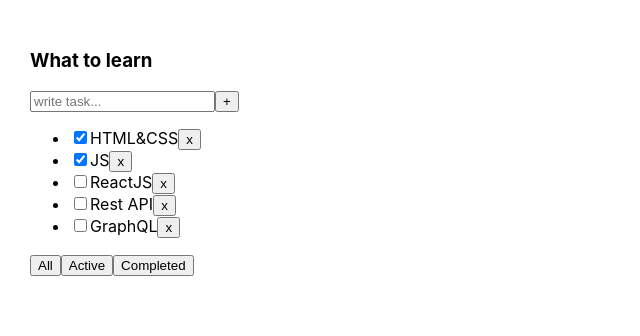
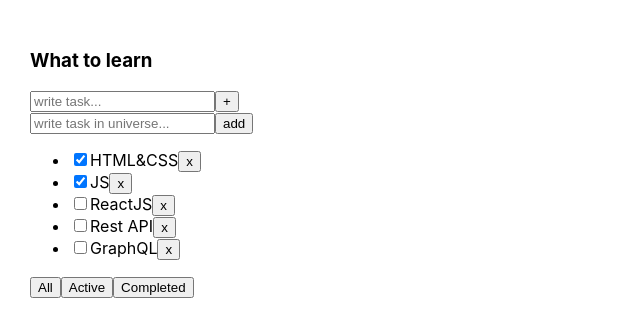
Before and after one commit to aliaksandr-batskalevich/3-react-toDoList, a React (Create React App) app: page / in a window 1280 px wide. Shown: the top 336 px of the page, without its empty margins (0-640 px from the left). Built offline with nearby package versions, Linux system fonts and the light colour scheme.

Commit message:
files of 3th week + change after additional lesson

```diff
--- a/src/App.tsx
+++ b/src/App.tsx
@@ -8,11 +8,11 @@
 function App() {
 
     let [tasks, setTasks] = useState([
-        { id: v1(), title: "HTML&CSS", isDone: true },
-        { id: v1(), title: "JS", isDone: true },
-        { id: v1(), title: "ReactJS", isDone: false },
-        { id: v1(), title: "Rest API", isDone: false },
-        { id: v1(), title: "GraphQL", isDone: false },
+        {id: v1(), title: "HTML&CSS", isDone: true},
+        {id: v1(), title: "JS", isDone: true},
+        {id: v1(), title: "ReactJS", isDone: false},
+        {id: v1(), title: "Rest API", isDone: false},
+        {id: v1(), title: "GraphQL", isDone: false},
     ]);
     let [filter, setFilter] = useState<FilterValuesType>("all");
 
@@ -22,8 +22,17 @@
     }
     const addTask = (data: string) => {
         setTasks([{id: v1(), title: data, isDone: false}, ...tasks])
+    }
+    const setCheckbox = (idIn: string) => {
+        let tasksAfter = tasks.map(el => {
+            if (el.id === idIn) {
+                return {id: el.id, title: el.title, isDone: !el.isDone}
+            }
+            return el
+        });
+        setTasks(tasksAfter);
+    }
 
-    }
     function changeFilter(value: FilterValuesType) {
         setFilter(value);
     }
@@ -43,6 +52,7 @@
                       removeTask={removeTask}
                       changeFilter={changeFilter}
                       callbackAddTask={addTask}
+                      callbackSetCheckbox={setCheckbox}
             />
         </div>
     );
--- a/src/Todolist.tsx
+++ b/src/Todolist.tsx
@@ -1,37 +1,45 @@
 import React, {ChangeEvent, KeyboardEvent, useState} from 'react';
 import {FilterValuesType} from './App';
 import {Button} from "./components/Button";
+import {FullInput} from "./components/FullInput";
+import {UniversalInput} from "./components/UniversalInput";
 
 type TaskType = {
     id: string
     title: string
     isDone: boolean
 }
-
 type PropsType = {
     title: string
     tasks: Array<TaskType>
     removeTask: (taskId: string) => void
     changeFilter: (value: FilterValuesType) => void
     callbackAddTask: (data: string) => void
+    callbackSetCheckbox: (idIn: string) => void
 }
 
 export function Todolist(props: PropsType) {
 
+    // state for UniversalInput
     let [inputData, setInputData] = useState<string>('');
-
+    // functions for UniversalInput
+    const onChangeInputHandler = (event: ChangeEvent<HTMLInputElement>) => {
+        setInputData(event.currentTarget.value)
+    }
     const addTaskAndNull = () => {
         props.callbackAddTask(inputData);
         setInputData('');
     }
+    const onKeyPressInputHandler = (event: KeyboardEvent<HTMLInputElement>) => {
+        event.key === 'Enter' && inputData.length != 0 && addTaskAndNull();
+    }
     const onclickButtonHandler = () => {
         inputData.length != 0 && addTaskAndNull();
     }
-    const onChangeInputHandler = (event: ChangeEvent<HTMLInputElement>) => {
-        setInputData(event.currentTarget.value)
-    }
-    const onKeyPressInputHandler = (event: KeyboardEvent<HTMLInputElement>) => {
-        event.key === 'Enter' && inputData.length != 0 && addTaskAndNull();
+
+
+    const addTaskCallbackHandler = (inputData: string) => {
+        props.callbackAddTask(inputData)
     }
     const chFilHandler = (filterValues: FilterValuesType) => {
         props.changeFilter(filterValues);
@@ -39,29 +47,50 @@
     const remTaskButHandler = (taskId: string) => {
         props.removeTask(taskId);
     }
+    const onClickInputHandler = (idIn: string) => {
+        props.callbackSetCheckbox(idIn);
+    }
+
+    let tasks = props.tasks.map(t => {
+        return (
+            <li key={t.id}>
+                <input type="checkbox" checked={t.isDone} onClick={() => onClickInputHandler(t.id)}/>
+                <span>{t.title}</span>
+                <Button title={'x'} callback={() => remTaskButHandler(t.id)}/>
+            </li>
+        )
+    })
 
     return <div>
         <h3>{props.title}</h3>
-        <div>
-            <input value={inputData} onChange={onChangeInputHandler} onKeyPress={onKeyPressInputHandler}
-                   placeholder={'write task...'}/>
-            <button onClick={onclickButtonHandler}>+</button>
-        </div>
+        {/* FullInput */}
+        <FullInput
+            placeHolderName={'write task...'}
+            nameOfButton={'+'}
+            addTaskCallback={addTaskCallbackHandler}
+        />
+        {/* UniversalInput */}
+        <UniversalInput
+            value={inputData}
+            onChange={onChangeInputHandler}
+            onKeyPress={onKeyPressInputHandler}
+            placeholder={'write task in universe...'}
+        />
+        <Button title={'add'} callback={onclickButtonHandler}/>
+
         <ul>
-            {props.tasks.map(t => {
-                    return (
-                        <li key={t.id}>
-                            <input type="checkbox" checked={t.isDone}/>
-                            <span>{t.title}</span>
-                            <Button title={'x'} callback={() => remTaskButHandler(t.id)}/>
-                        </li>
-                    )
-                })}
+            {tasks}
         </ul>
         <div>
-            <Button title={'All'} callback={() => {chFilHandler('all')}}/>
-            <Button title={'Active'} callback={() => {chFilHandler('active')}}/>
-            <Button title={'Completed'} callback={() => {chFilHandler('completed')}}/>
+            <Button title={'All'} callback={() => {
+                chFilHandler('all')
+            }}/>
+            <Button title={'Active'} callback={() => {
+                chFilHandler('active')
+            }}/>
+            <Button title={'Completed'} callback={() => {
+                chFilHandler('completed')
+            }}/>
         </div>
     </div>
 }
--- /dev/null
+++ b/src/components/FullInput.tsx
@@ -0,0 +1,42 @@
+import React, {ChangeEvent, KeyboardEvent, useState} from "react";
+import {Button} from "./Button";
+
+type FullInputPropsType = {
+    placeHolderName: string
+    nameOfButton: string
+    addTaskCallback: (inputData: string) => void
+}
+
+export const FullInput = (props: FullInputPropsType) => {
+
+    let [inputData, setInputData] = useState<string>('');
+
+    const onChangeInputHandler = (event: ChangeEvent<HTMLInputElement>) => {
+        setInputData(event.currentTarget.value)
+    }
+    const addTaskAndNull = () => {
+        props.addTaskCallback(inputData);
+        setInputData('');
+    }
+    const onKeyPressInputHandler = (event: KeyboardEvent<HTMLInputElement>) => {
+        event.key === 'Enter' && inputData.length != 0 && addTaskAndNull();
+    }
+    const onclickButtonHandler = () => {
+        inputData.length != 0 && addTaskAndNull();
+    }
+
+    return (
+        <div>
+            <input
+                value={inputData}
+                onChange={onChangeInputHandler}
+                onKeyPress={onKeyPressInputHandler}
+                placeholder={props.placeHolderName}
+            />
+            <Button
+                title={props.nameOfButton}
+                callback={onclickButtonHandler}
+            />
+        </div>
+    )
+}
--- /dev/null
+++ b/src/components/UniversalInput.tsx
@@ -0,0 +1,19 @@
+import React, {ChangeEvent, KeyboardEvent} from "react";
+
+type UniversalInputPropsType = {
+    value: string
+    onChange: (event: ChangeEvent<HTMLInputElement>) => void
+    onKeyPress: (event: KeyboardEvent<HTMLInputElement>) => void
+    placeholder: string
+}
+
+export const UniversalInput = (props: UniversalInputPropsType) => {
+    return (
+        <input
+            value={props.value}
+            onChange={props.onChange}
+            onKeyPress={props.onKeyPress}
+            placeholder={props.placeholder}
+        />
+    )
+}
```
